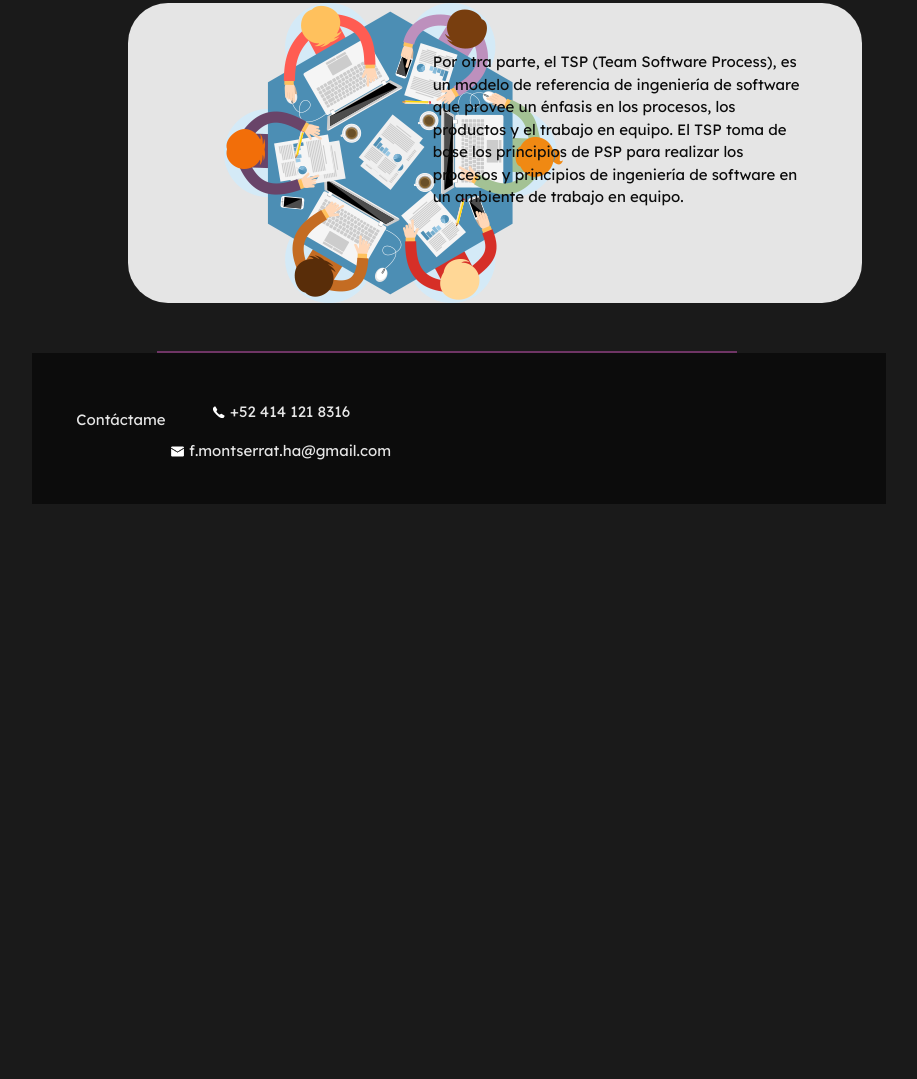
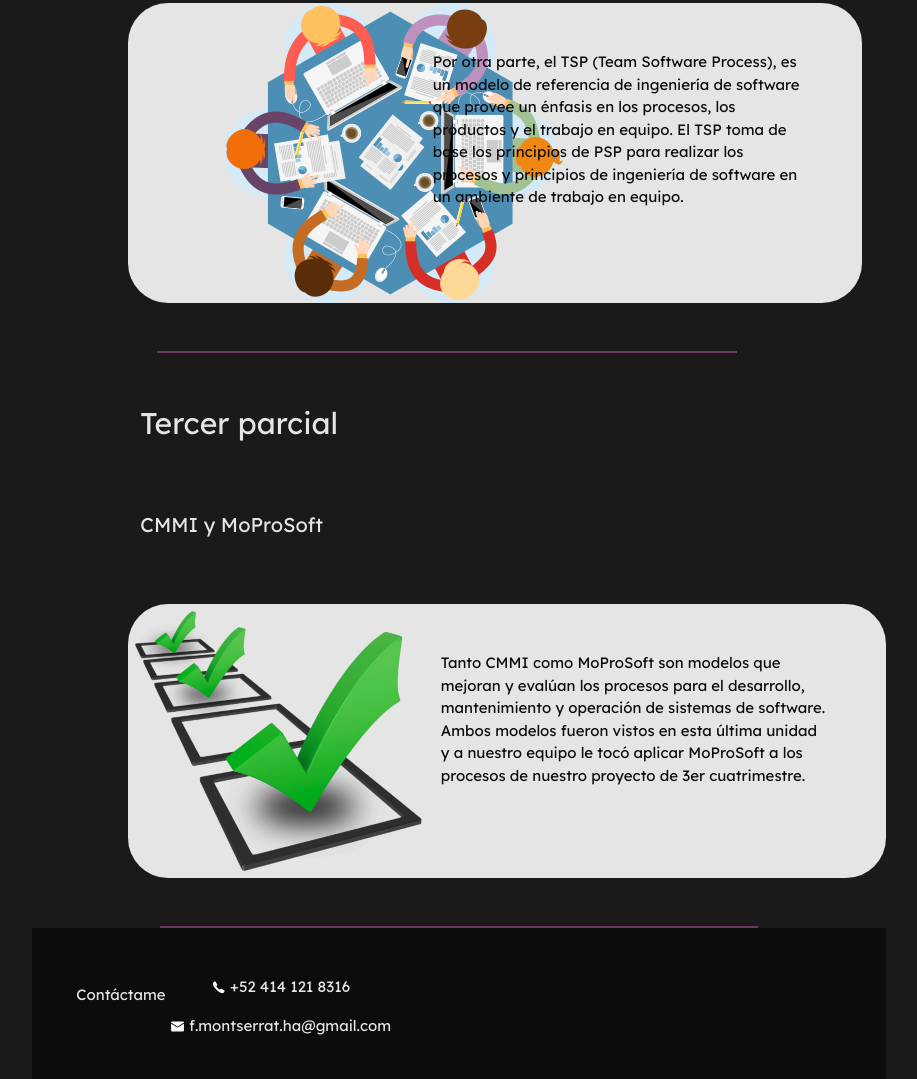
Before and after one commit to sowa-remon/portafolio-emds, a website: page web/blog.html in a window 1280 px wide. Shown: the part 2302-3381 px from the top of the page, without its empty margins (181-1098 px from the left). Before the commit the page ends 2806 px from the top, so only its background shows below. Drawn offline with Linux system fonts and the light colour scheme.

Commit message:
LINKS TERCER PARCIAL

```diff
--- a/web/blog.html
+++ b/web/blog.html
@@ -150,6 +150,31 @@
                 </div>
         </div>
 </div>
+<div class="row m-5">
+    <p class="sub-txt mx-5">Tercer parcial</p>
+</div>
+<div class="row m-5">
+    <p class="blog-title mx-5">CMMI y MoProSoft</p>
+</div>
+<div class="row">
+    <div class="container mx-5">
+        <div class="row blog-bubble p-0 mx-5">
+            <div class="col-md-4 p-0">
+                <img src="../resources/tercer.png" class="i">
+            </div>
+            <div class="col-md-8">
+                    <p class="simple-text p-5">
+                        Tanto CMMI como MoProSoft son modelos que mejoran y evalúan los procesos para el desarrollo, mantenimiento y operación de sistemas de software. Ambos modelos fueron vistos en esta última unidad y a nuestro equipo le tocó aplicar MoProSoft a los procesos de nuestro proyecto de 3er cuatrimestre.
+                    </p>
+            </div>
+        </div>
+    </div>
+
+
+    <div class="d-flex justify-content-center">
+        <div class="half-hr mt-5"></div>
+    </div>
+</div>
 <footer>
     <div class="row">
         <div class="col-1 m-2 p-5">
```
Also changed, not shown: web/index.html (+3 -3 lines), resources/tercer.png (added).
